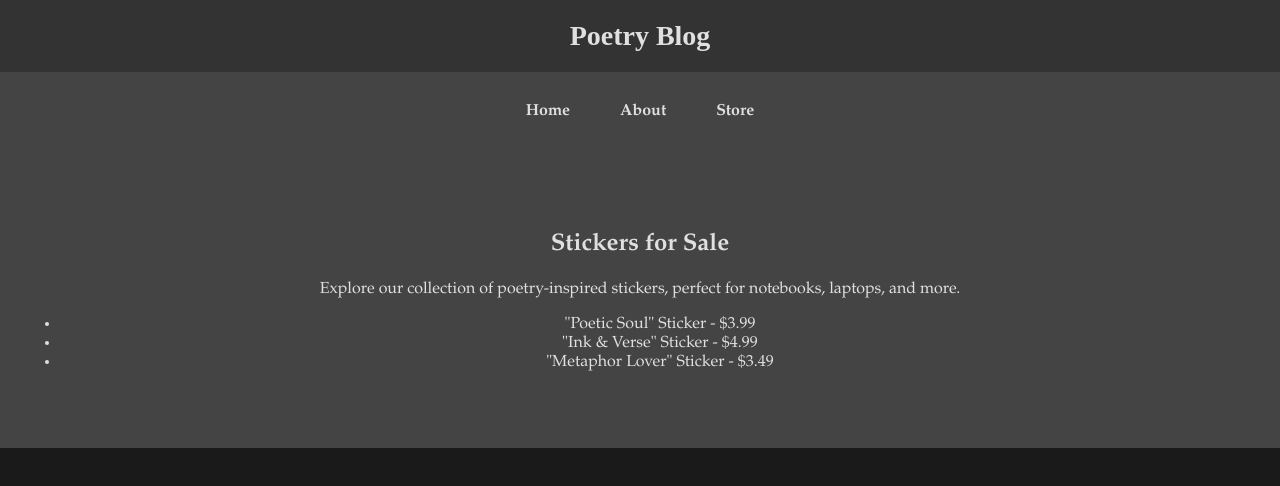
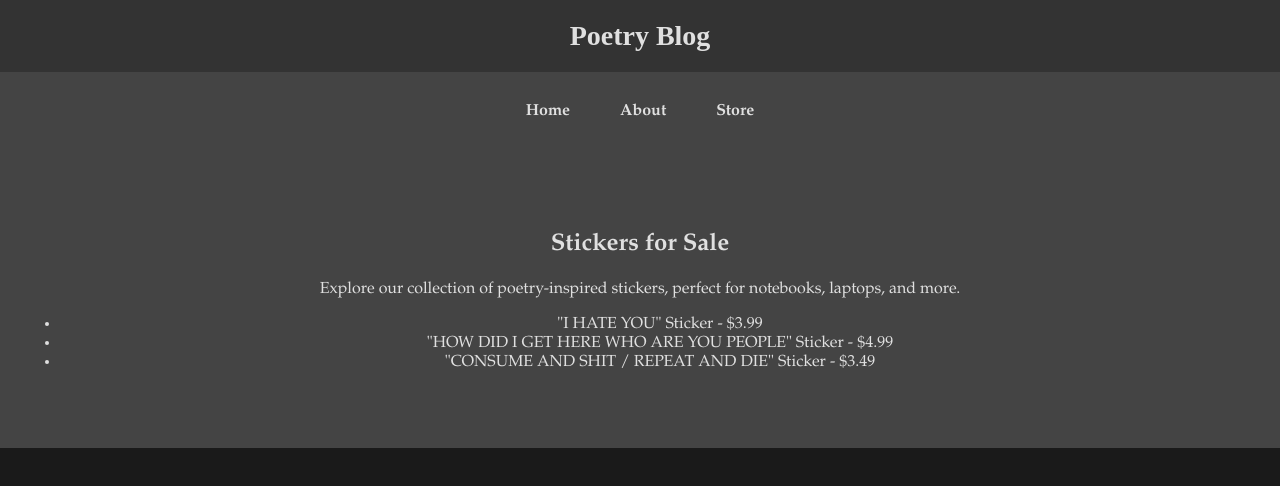
Before and after one commit to walley1/i-hate-poetry, a plain HTML site: page store.html in a window 1280 px wide. Drawn offline with Linux system fonts and the light colour scheme.

Commit message:
Update store.html

```diff
--- a/store.html
+++ b/store.html
@@ -3,7 +3,7 @@
 <head>
     <meta charset="UTF-8">
     <meta name="viewport" content="width=device-width, initial-scale=1.0">
-    <title>Store - Poetry Blog</title>
+    <title>Store</title>
     <link rel="stylesheet" href="styles.css">
 </head>
 <body>
@@ -19,9 +19,9 @@
         <h2>Stickers for Sale</h2>
         <p>Explore our collection of poetry-inspired stickers, perfect for notebooks, laptops, and more.</p>
         <ul>
-            <li>"Poetic Soul" Sticker - $3.99</li>
-            <li>"Ink & Verse" Sticker - $4.99</li>
-            <li>"Metaphor Lover" Sticker - $3.49</li>
+            <li>"I HATE YOU" Sticker - $3.99</li>
+            <li>"HOW DID I GET HERE WHO ARE YOU PEOPLE" Sticker - $4.99</li>
+            <li>"CONSUME AND SHIT / REPEAT AND DIE" Sticker - $3.49</li>
         </ul>
     </section>
 </body>
```
